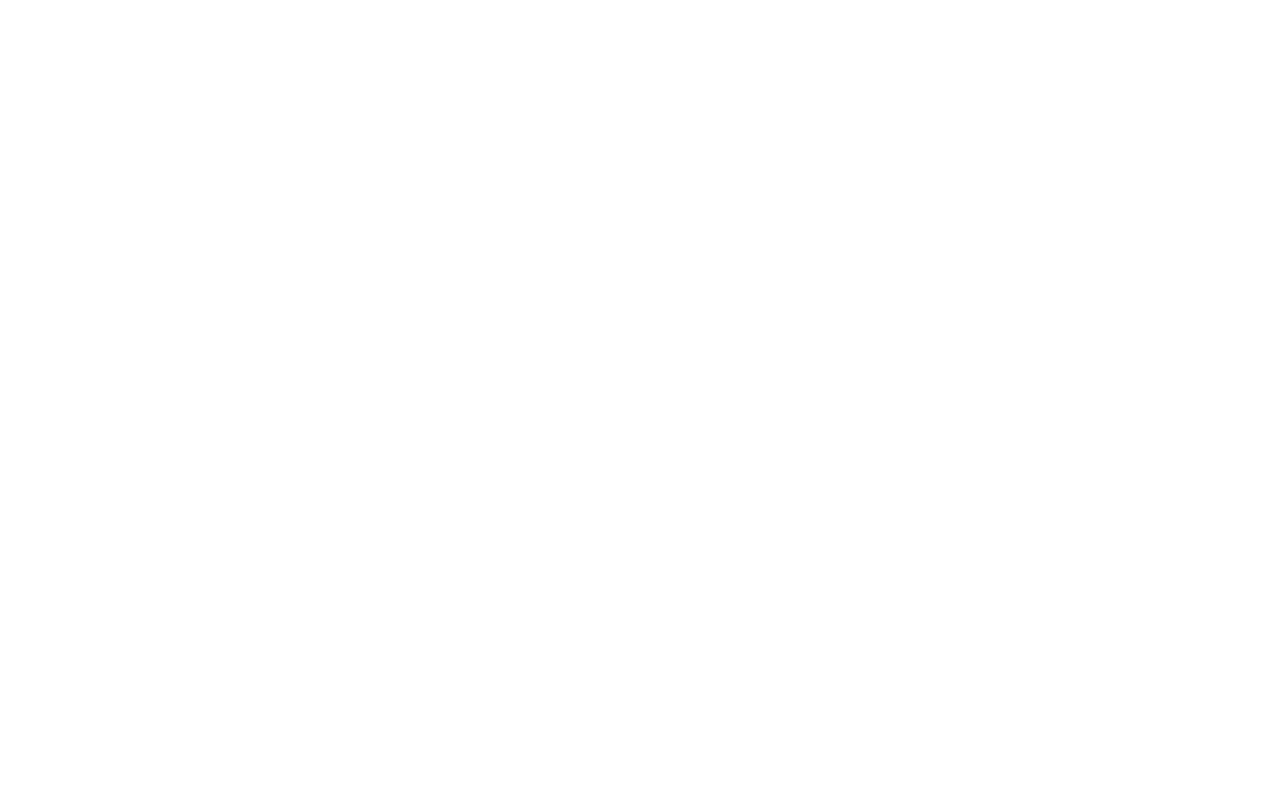
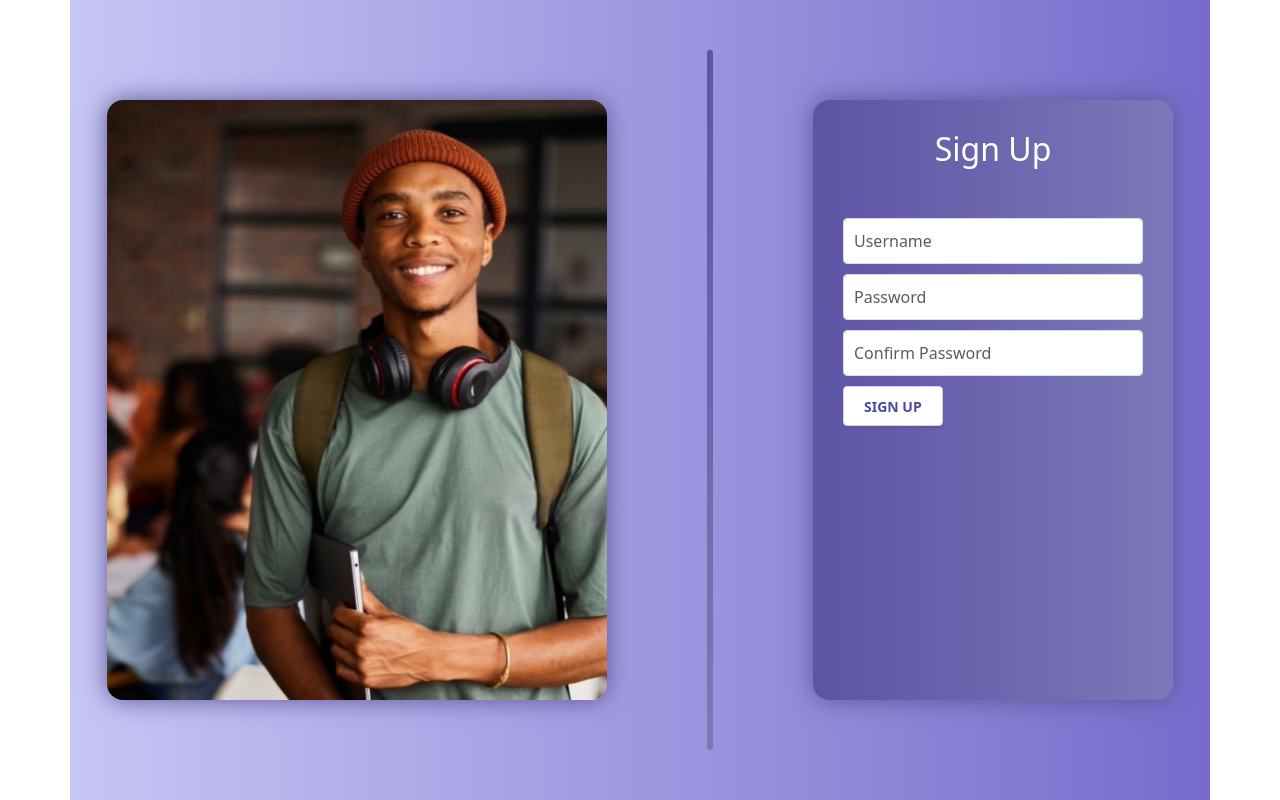
Before and after one commit to Tamanna130/CS-frontend, a React (Create React App) app: page /signup in a window 1280 px wide. Before the commit this address had no page. Built offline with nearby package versions, Linux system fonts and the light colour scheme.

Commit message:
Added Signup page and added nacessary resources.

```diff
--- a/src/App.js
+++ b/src/App.js
@@ -6,7 +6,7 @@
 import DiscussionForum from './pages/forum';
 import ForumComment from './pages/forumComment';
 import Loginpage from './pages/Loginpage'
-
+import Signuppage from './pages/Signuppage';
 
 
 function App() {
@@ -14,7 +14,7 @@
     <BrowserRouter>
       <Routes>
           <Route path="/login" element={<Loginpage/>}/>
-
+          <Route path="/signup" element={<Signuppage/>}/>
           <Route path="/" element={<Home />}/>
           <Route path="/studentroom/discussionforum" element={<DiscussionForum />}/>
         </Routes>
--- /dev/null
+++ b/src/pages/Signuppage.js
@@ -0,0 +1,195 @@
+import React, { useState } from "react";
+import { Form, FormGroup, FormControl, Button, Alert } from "react-bootstrap";
+import StudentImage from "../templates/Base/images/student.jpg";
+
+const Signuppage = () => {
+ const [username, setUsername] = useState("");
+ const [password, setPassword] = useState("");
+ const [confirmPassword, setConfirmPassword] = useState("");
+ const [errorMessage, setErrorMessage] = useState("");
+
+ const handleChangeUsername = (e) => {
+    setUsername(e.target.value);
+ };
+
+ const handleChangePassword = (e) => {
+    setPassword(e.target.value);
+ };
+
+ const handleChangeConfirmPassword = (e) => {
+    setConfirmPassword(e.target.value);
+ };
+
+ const handleSignup = async (e) => {
+    e.preventDefault();
+    if (password !== confirmPassword) {
+      setErrorMessage("Passwords do not match.");
+      return;
+    }
+
+    // Implement your signup logic here
+ };
+
+ return (
+    <div
+      className="container"
+      style={{
+        display: "flex",
+        flexDirection: "row",
+        alignItems: "center",
+        justifyContent: "center",
+        minHeight: "100vh",
+        // minWidth: "310vh",
+        background: "linear-gradient(90deg, #C7C5F4, #776BCC)",
+        overflow: "hidden",
+      }}
+    >
+      <div
+        className="left"
+        style={{
+          display: "flex",
+          alignItems: "center",
+          justifyContent: "center",
+        }}
+      >
+        <img
+          src={StudentImage}
+          alt="student"
+          width="500px"
+          height="600px"
+          style={{
+            background: "linear-gradient(90deg, #5D54A4, #7C78B8)",
+            boxShadow: "0px 0px 24px #5C5696",
+            borderRadius: "16px",
+            overflow: "hidden",
+            marginRight: "100px",
+          }}
+        />
+      </div>
+
+      <div
+        className="mid"
+        style={{
+          height: "700px",
+          width: "6px",
+          background: "linear-gradient(130deg, #5D54A4, #7C78B8)",
+          border: "none",
+          borderRadius: "50px",
+          position: "relative",
+          marginRight: "100px",
+        }}
+      ></div>
+
+      <div
+        className="right"
+        style={{
+          background: "linear-gradient(90deg, #5D54A4, #7C78B8)",
+          boxShadow: "0px 0px 24px #5C5696",
+          borderRadius: "16px",
+          overflow: "hidden",
+          height: "600px",
+          width: "360px",
+          display: "flex",
+          flexDirection: "column",
+          backgroundImage: "../templates/Base/images/Capture.PNG",
+          // justifyContent: "center",
+          alignItems: "center",
+        }}
+      >
+      <h2 className="signup_title" style={{
+        color: "#fff",
+        marginTop: "30px",
+        marginBottom: "50px"
+      }}>Sign Up</h2>
+
+      <Form onSubmit={handleSignup}>
+        <FormGroup>
+          <FormControl
+            type="text"
+            id="username"
+            placeholder="Username"
+            value={username}
+            onChange={handleChangeUsername}
+            style={{
+              borderColor: "#ddd",
+              borderRadius: "4px",
+              padding: "10px",
+              marginBottom: "10px",
+              width: "300px"
+            }}
+          />
+        </FormGroup>
+        <FormGroup>
+          <FormControl
+            type="password"
+            id="password"
+            placeholder="Password"
+            value={password}
+            onChange={handleChangePassword}
+            style={{
+              borderColor: "#ddd",
+              borderRadius: "4px",
+              padding: "10px",
+              marginBottom: "10px"
+            }}
+          />
+        </FormGroup>
+        <FormGroup>
+          <FormControl
+            type="password"
+            id="confirmPassword"
+            placeholder="Confirm Password"
+            value={confirmPassword}
+            onChange={handleChangeConfirmPassword}
+            style={{
+              borderColor: "#ddd",
+              borderRadius: "4px",
+              padding: "10px",
+              marginBottom: "10px"
+            }}
+          />
+        </FormGroup>
+        <Button
+          type="submit"
+          variant="primary"
+          style={{
+            background: "#fff",
+            fontSize: "14px",
+            height: "40px",
+            padding: "16px 20px",
+            borderRadius: "4px",
+            border: "1px solid #D4D3E8",
+            textTransform: "uppercase",
+            fontWeight: "700",
+            display: "flex",
+            alignItems: "center",
+            width: "100px",
+            color: "#4C489D",
+            boxShadow: "0px 2px 2px #5C5696",
+            cursor: "pointer",
+          }}
+        >
+          Sign Up
+        </Button>
+      </Form>
+      {errorMessage && (
+        <Alert
+          variant="danger"
+          className="mt-3"
+          style={{
+            backgroundColor: "#dc3545",
+            color: "#fff",
+            padding: "10px",
+            borderRadius: "4px",
+          }}
+        >
+          {errorMessage}
+        </Alert>
+      )}
+         </div>
+    </div>
+
+ );
+};
+
+export default Signuppage;
```
